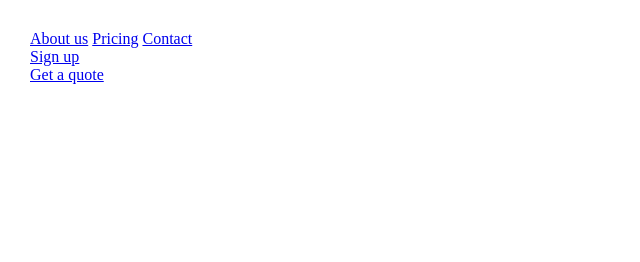
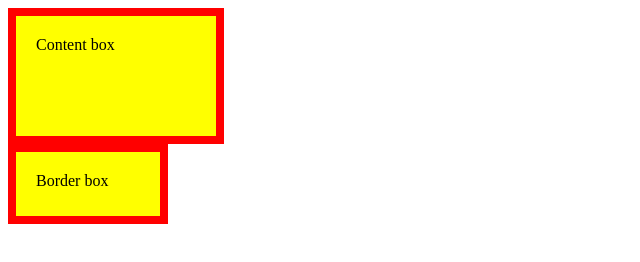
Before and after one commit to DavidLee8two7/CSS_SASS_Grid_Flexbox, a website: page SASS/index.html in a window 1280 px wide. Shown: the whole page, without its empty margins (0-640 px from the left). Drawn offline with Linux system fonts and the light colour scheme.

Commit message:
box-sizing border-box > content-box

```diff
--- a/SASS/index.html
+++ b/SASS/index.html
@@ -6,25 +6,7 @@
     <title>SCSS</title>
   </head>
   <body>
-    <nav>
-      <ul class="navigation">
-        <li>
-          <a href="#">About us</a>
-        </li>
-        <li>
-          <a href="#">Pricing</a>
-        </li>
-        <li>
-          <a href="#">Contact</a>
-        </li>
-      </ul>
-      <div class="button">
-        <a href="btn-main" href="#">Sign up</a>
-      </div>
-      <div>
-          <a href="btn-hot" href="#">Get a quote</a>
-      </div>
-    </nav>
-
+    <div class="content-box">Content box</div>
+    <div class="border-box">Border box</div>
   </body>
 </html>
--- a/SASS/style.css
+++ b/SASS/style.css
@@ -1,31 +1,15 @@
-* {
-	margin: 0;
-	padding: 0;
+div {
+	width: 160px;
+	height: 80px;
+	padding: 20px;
+	border: 8px solid red;
+	background: yellow;
 }
 
-$color-primary: #f9ed69;
-$color-secondary: #f08a5d;
-$color-tertiary: #b83b5e;
-$color-text-dark: #333;
-$color-text-light: #eee;
-
-@mixin clearfix {
-	&::after {
-		content: '';
-		clear: both;
-		display: table;
-	}
+.content-box {
+	box-sizing: content-box;
 }
 
-nav {
-	margin: 30px;
-	background-color: $color-primary;
+.border-box {
+	box-sizing: border-box;
 }
-
-.navigation {
-	list-style: none;
-
-	li {
-		display: inline-block;
-	}
-}
```
